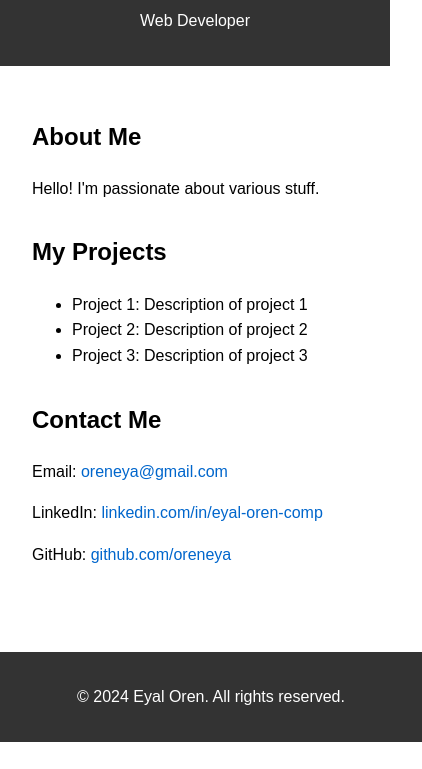
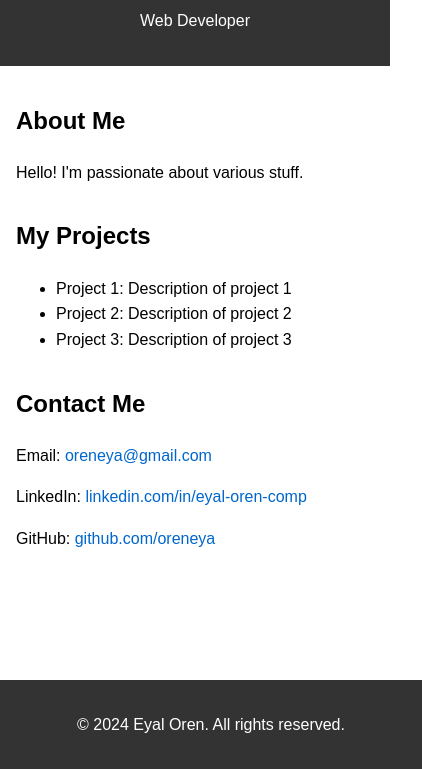
Before and after one commit to oreneya/oreneya.github.io, a plain HTML site: page index.html in a window 390 px wide. Shown: the part 102-871 px from the top of the page, 422 px wide, since content can reach past the window. Before the commit the page ends 844 px from the top, so only its background shows below. Drawn offline with Linux system fonts and the light colour scheme.

Commit message:
Fixed footer hidding last line

```diff
--- a/index.html
+++ b/index.html
@@ -10,6 +10,9 @@
             line-height: 1.6;
             margin: 0;
             padding: 0;
+            display: flex;
+            flex-direction: column;
+            min-height: 100vh;
         }
         header {
             background: #333;
@@ -18,7 +21,9 @@
             padding: 1rem;
         }
         main {
+            flex: 1;
             padding: 2rem;
+            margin-bottom: 60px; /* Add space for footer */
         }
         section {
             margin-bottom: 2rem;
@@ -28,7 +33,6 @@
             color: #fff;
             text-align: center;
             padding: 1rem;
-            position: fixed;
             bottom: 0;
             width: 100%;
         }
@@ -38,6 +42,12 @@
         }
         a:hover {
             text-decoration: underline;
+        }
+        @media (max-width: 600px) {
+            main {
+                padding: 1rem;
+                margin-bottom: 80px; /* Increase space for footer on mobile */
+            }
         }
     </style>
 </head>
```
